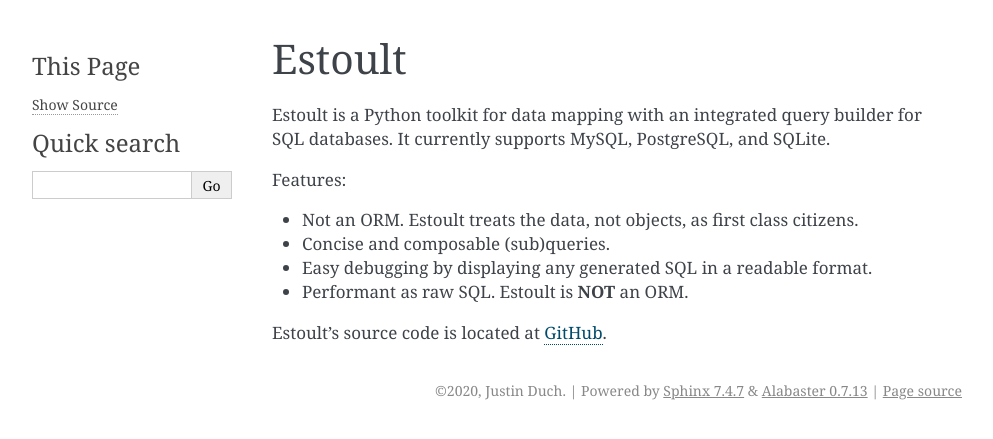
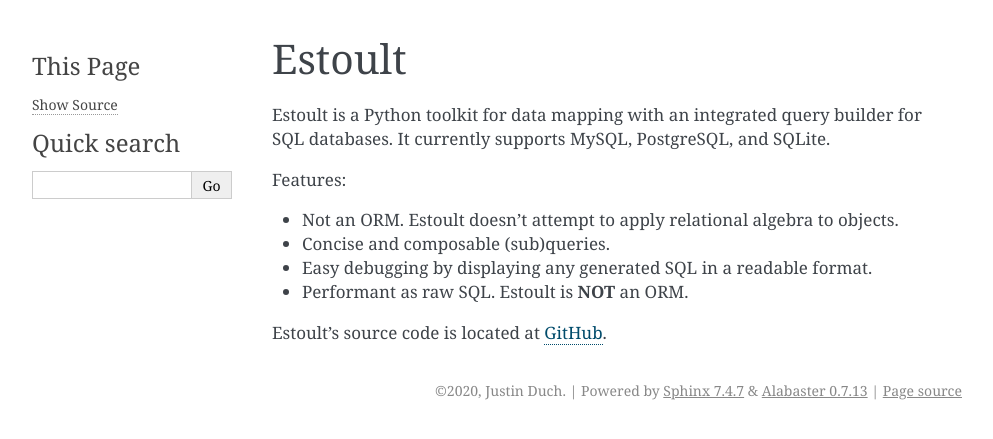
Before and after one commit to halcyonnouveau/estoult, a Sphinx documentation site: the page built from docs/index.rst, in a window 1280 px wide. Shown: the top 439 px of the page, without its empty margins (148-1141 px from the left). Built offline with Sphinx 7.4.7, drawn with Linux system fonts in a browser that asks for light colours.

```diff
--- a/docs/index.rst
+++ b/docs/index.rst
@@ -10,7 +10,7 @@ Estoult is a Python toolkit for data mapping with an integrated query builder fo
 
 Features:
 
-- Not an ORM. Estoult treats the data, not objects, as first class citizens.
+- Not an ORM. Estoult doesn't attempt to apply relational algebra to objects.
 - Concise and composable (sub)queries.
 - Easy debugging by displaying any generated SQL in a readable format.
 - Performant as raw SQL. Estoult is **NOT** an ORM.
```
Also changed, not shown: README.md (+1 -1 lines).
